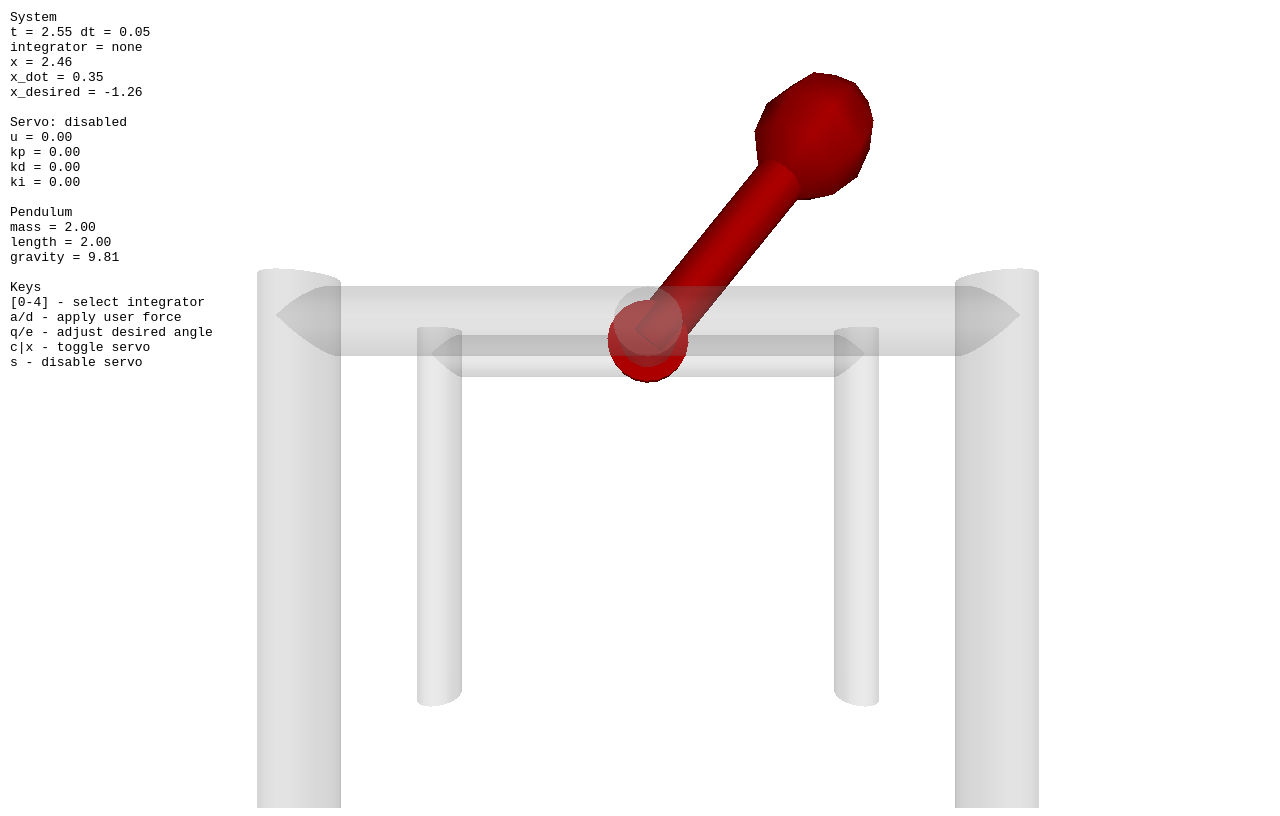
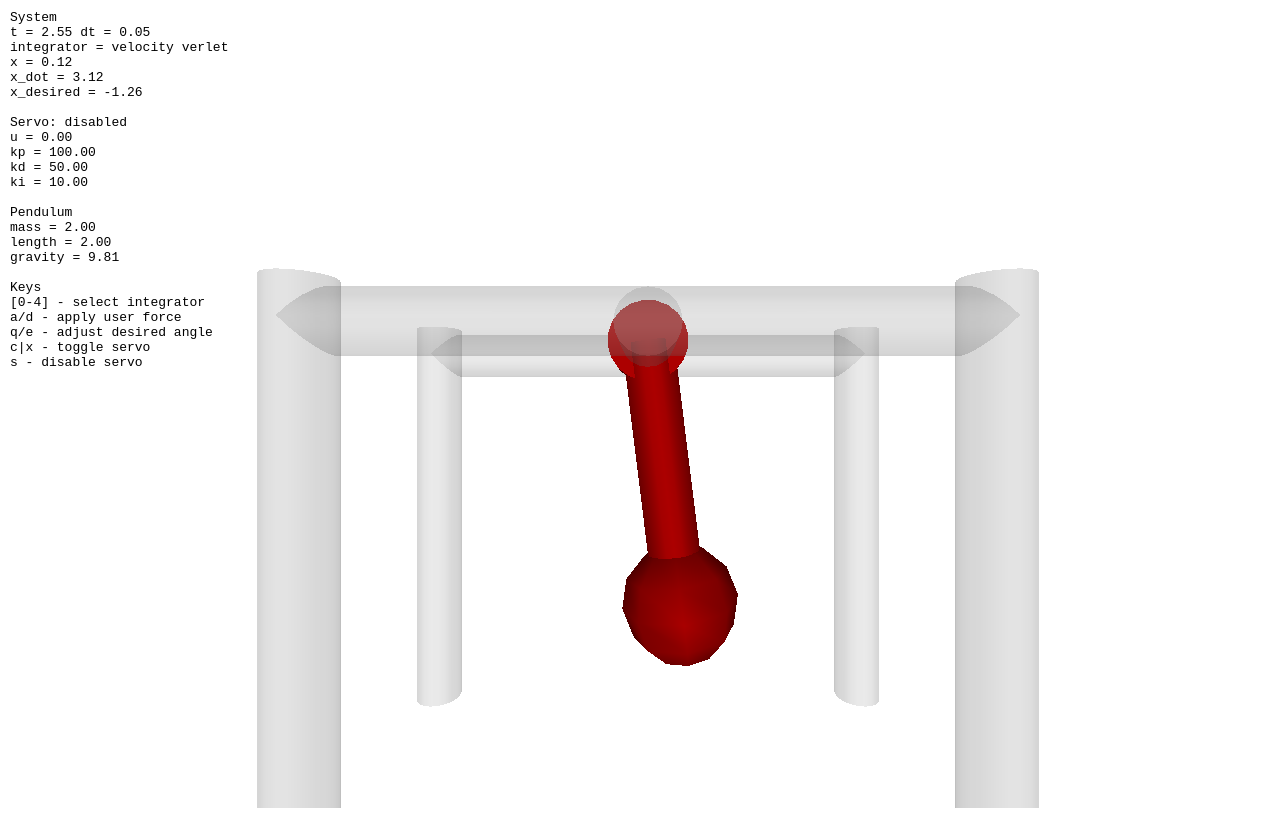
Before and after one commit to servando-g/kineval-stencil, a plain HTML site: page kineval-stencil/project_pendularm/pendularm1.html in a window 1280 px wide. Drawn offline with Linux system fonts and the light colour scheme; animation ran at ten frames a second.

Commit message:
Modified files

```diff
--- a/kineval-stencil/project_pendularm/pendularm1.html
+++ b/kineval-stencil/project_pendularm/pendularm1.html
@@ -82,10 +82,10 @@ function init() {
     dt = 0.05;  // default
 
     // initialize method of numerical integration of dynamics
-    numerical_integrator = "none";
+    //numerical_integrator = "none";
     //numerical_integrator = "euler";
     //numerical_integrator = "verlet";
-    //numerical_integrator = "velocity verlet";
+    numerical_integrator = "velocity verlet";
     //numerical_integrator = "runge-kutta";
 
     // OPTIONAL servo controller additional features
--- a/kineval-stencil/project_pendularm/update_pendulum_state.js
+++ b/kineval-stencil/project_pendularm/update_pendulum_state.js
@@ -9,6 +9,12 @@ function update_pendulum_state(numerical_integrator, pendulum, dt, gravity) {
 
     // STENCIL: a correct Euler integrator is REQUIRED for assignment
 
+        pendulum.angle_previous = pendulum.angle
+        accel = pendulum_acceleration(pendulum, gravity)
+
+        pendulum.angle = pendulum.angle_previous + (pendulum.angle_dot * dt)
+        pendulum.angle_dot = pendulum.angle_dot + (accel * dt)
+
     }
     else if (numerical_integrator === "verlet") {
 
@@ -18,6 +24,12 @@ function update_pendulum_state(numerical_integrator, pendulum, dt, gravity) {
     else if (numerical_integrator === "velocity verlet") {
 
     // STENCIL: a correct velocity Verlet integrator is REQUIRED for assignment
+
+        pendulum.angle_previous = pendulum.angle
+        accel2 = pendulum_acceleration(pendulum, gravity)
+
+        pendulum.angle = pendulum.angle + pendulum.angle_dot*dt + ((1/2) * accel2 * (dt**2))
+        pendulum.angle_dot = pendulum.angle_dot + ((accel2 + pendulum_acceleration(pendulum,gravity))/2)*dt
 
     }
     else if (numerical_integrator === "runge-kutta") {
@@ -36,6 +48,9 @@ function update_pendulum_state(numerical_integrator, pendulum, dt, gravity) {
 
 function pendulum_acceleration(pendulum, gravity) {
     // STENCIL: return acceleration(s) system equation(s) of motion
+    acceleration = -(gravity/pendulum.length)*Math.sin(pendulum.angle)+pendulum.control/(pendulum.mass * (pendulum.length**2));
+
+    return acceleration;
 
 }
 
@@ -48,7 +63,7 @@ function init_verlet_integrator(pendulum, t, gravity) {
 
 function set_PID_parameters(pendulum) {
     // STENCIL: change pid parameters
-    pendulum.servo = {kp:0, kd:0, ki:0};  // no control
+    pendulum.servo = {kp:100, kd:50, ki:10};  // no control
     return pendulum;
 }
 
@@ -56,5 +71,12 @@ function PID(pendulum, accumulated_error, dt) {
     // STENCIL: implement PID controller
     // return: updated output in pendulum.control and accumulated_error
 
+    pendulum.servo.error = pendulum.desired - pendulum.angle;
+    pendulum.servo.previous_error = pendulum.desired-pendulum.angle_previous;
+
+    pendulum.control = pendulum.servo.kp*pendulum.servo.error + pendulum.servo.ki*accumulated_error + pendulum.servo.kd*(pendulum.servo.error-pendulum.servo.previous_error)/dt;
+    accumulated_error = pendulum.servo.error + accumulated_error;
+
+
     return [pendulum, accumulated_error];
 }
```
